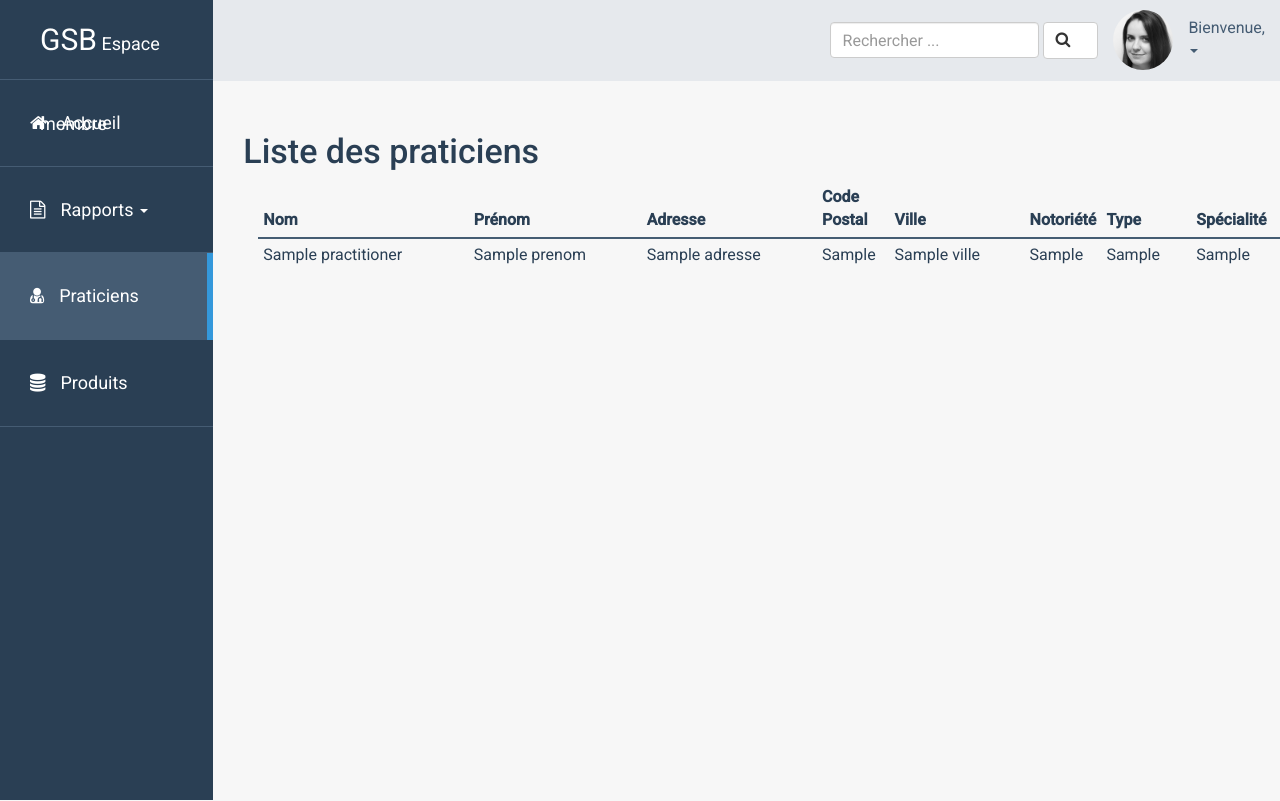
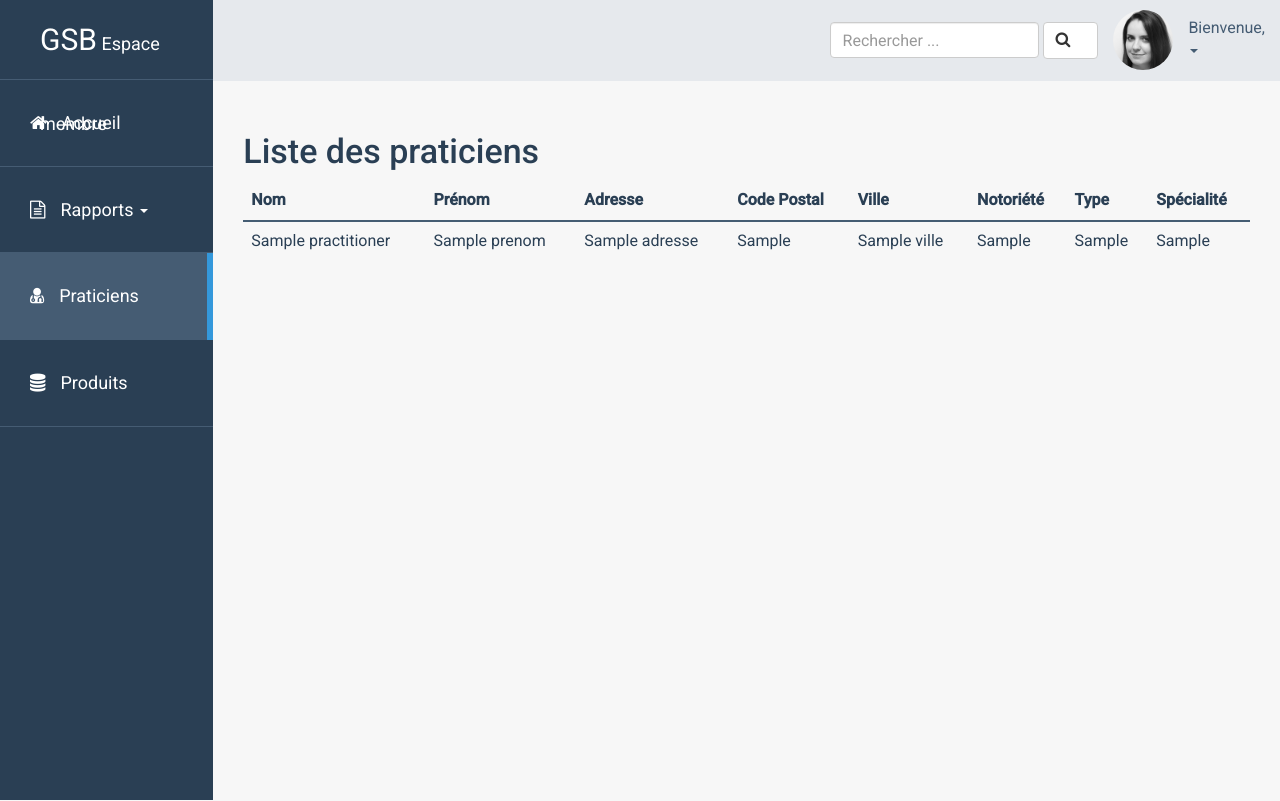
Before and after one commit to Hanae-livia/gsb, a PHP site: template app/src/View/Practitioner/practitioner_list.twig in a window 1280 px wide. Run offline with PHP 8.4, Linux system fonts and the light colour scheme; the template is opened without the code that fills it: most values are stand-ins (such as "Sample title", 1, 10 or a date in 2020); some libraries are stand-ins or nearby versions.

Commit message:
Practitioner modif

```diff
--- /dev/null
+++ b/app/src/View/Pages/saisie-bilan.twig
@@ -0,0 +1 @@
+{% extends "Layout/layout.twig" %}
--- a/app/src/View/Practitioner/practitioner_list.twig
+++ b/app/src/View/Practitioner/practitioner_list.twig
@@ -5,22 +5,20 @@
 {% block stylesheet %}
     <link href="/css/pages/practitioner.css" rel="stylesheet"/>
 {% endblock %}
-{# practitioners : colonnes de la table praticien + type_libelle + specialite_libelle #}
 
 {% block content %}
     <h2>Liste des praticiens</h2>
-    <div class="row">
-		<table class="table table-condensed">
+	<table class="table table-responsive table-hover">
 		<thead>
 		    <tr>
 			    <th>Nom</th>
 			    <th>Prénom</th>
 			    <th>Adresse</th>
-				    <th style="width: 07%;">Code Postal</th>
+			    <th>Code Postal</th>
 			    <th>Ville</th>
-				    <th style="width: 05%;">Notoriété</th>
+			    <th>Notoriété</th>
 			    <th>Type</th>
-				    <th style="width: 10%;">Spécialité</th>
+			    <th>Spécialité</th>
 		    </tr>
 	    </thead>
 		<tbody>
@@ -38,8 +36,6 @@
 			{% endfor %}
     	</tbody>
 	</table>
-			</div>
-    </div>
 
 
 {% endblock %}
--- a/public/css/pages/practitioner.css
+++ /dev/null
@@ -1,3 +0,0 @@
-.table-condensed {
-	margin: 0 30px;
-}
```
Lines whose indentation alone changed are shown as unchanged.
